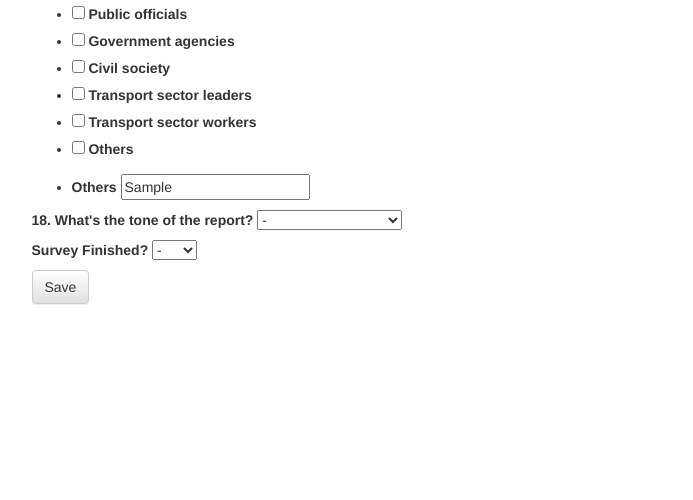
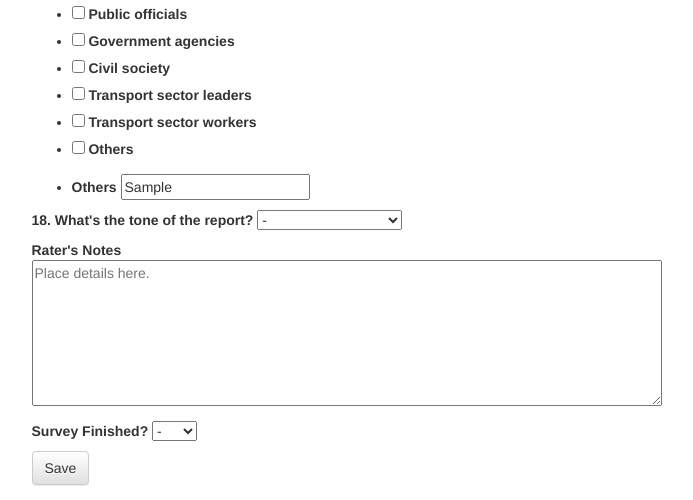
Before and after one commit to piafaustino/in-the-news, a Django app: page /post/1/edit/ in a window 1280 px wide. Shown: the part 4081-4581 px from the top of the page, without its empty margins (46-739 px from the left). Before the commit the page ends 4386 px from the top, so only its background shows below. Run offline with Django 3.2, Linux system fonts and the light colour scheme; tables that the repository leaves empty hold one stand-in row (values such as "Sample post"); some libraries are stand-ins or nearby versions.

Commit message:
This closes issue #38

```diff
--- a/who_django/news_articles/forms.py
+++ b/who_django/news_articles/forms.py
@@ -245,4 +245,6 @@ class NewsArticleForm(forms.Form):
 	tone_label = "18. What's the tone of the report?"
 	tone = forms.ChoiceField(label=tone_label,choices=tone_choices,required=False)
 
+	rater_notes = forms.CharField(label="Rater's Notes", max_length=1000, widget=forms.Textarea, required=False)
+
 	completed = forms.ChoiceField(label='Survey Finished?',choices=(('-','-'),('Yes','Yes'),('No','No')),required=False)
--- a/who_django/news_articles/models.py
+++ b/who_django/news_articles/models.py
@@ -17,6 +17,7 @@ class NewsArticle(models.Model):
 	kicker = models.CharField(max_length=300,blank=True,null=True)
 	order_id = models.IntegerField(blank=True, null=True)
 	accident_time_of_day = models.CharField(max_length=300,blank=True,null=True)
+	rater_notes =  models.CharField(max_length=1000,blank=True,null=True)
 
 	#video article fields
 	view_count = models.IntegerField(blank=True, null=True)
--- a/who_django/news_articles/templates/news_articles/base_filter_edit.html
+++ b/who_django/news_articles/templates/news_articles/base_filter_edit.html
@@ -88,6 +88,11 @@
 			    		    <p><strong>{{ field.label }}</strong><br/>
 			    		    <textarea cols="75" id="id_injured_reported" name="injured_reported" rows="7" placeholder="Place details here."></textarea></p>
 
+			    		{% elif field.label == "Rater's Notes" %}
+			    			<p><strong>{{ field.label }}</strong><br/>
+			    			<textarea cols="75" id="id_rater_notes" name="rater_notes" rows="7"
+			    			placeholder="Place details here."></textarea></p>
+
 			    		{% else %}
 			    			<p><strong>{{ field.label }}</strong> {{ field }}</p>
 			    		{% endif %}
--- a/who_django/news_articles/views.py
+++ b/who_django/news_articles/views.py
@@ -26,10 +26,8 @@ def to_dict(instance):
 
 def string_to_list(input_dict):
 	test_dict = input_dict
-	print test_dict.keys()
 	for key in test_dict.keys():
 		dict_val = test_dict[key]
-		print type(dict_val), dict_val
 		try:
 			dict_val = ast.literal_eval(dict_val)
 			test_dict[key] = dict_val
@@ -121,6 +119,7 @@ def article_detail(request,pk):
 def article_edit(request, pk):
 	article = get_object_or_404(NewsArticle, pk=pk)
 	save_message = None
+
 	if request.method == "POST":
 		form = NewsArticleForm(request.POST)
 		if form.is_valid():
@@ -130,9 +129,12 @@ def article_edit(request, pk):
 
 			article = get_object_or_404(NewsArticle, pk=pk)
 			save_message = "Survey successfully saved."
+
 	article_dict = to_dict(article)
 	article_dict = string_to_list(article_dict)
+
 	print "OUTPUT DATA"
+	print type(article_dict)
 	pprint(article_dict)
 
 	form = NewsArticleForm(article_dict)
@@ -140,16 +142,12 @@ def article_edit(request, pk):
 	#this part is for the page navigator
 	try:
 		prev_article_pk = NewsArticle.objects.filter(order_id__lt=article.order_id).order_by('order_id')[0].pk
-		print 'prev_article_pk', prev_article_pk
 	except Exception, e:
-		print 'article_edit error:', e
 		prev_article_pk = article.pk
 
 	try:
 		next_article_pk = NewsArticle.objects.filter(order_id__gt=article.order_id).order_by('order_id')[0].pk
-		print 'next_article_pk', next_article_pk
 	except Exception, e:
-		print 'article_edit error:', e
 		next_article_pk = article.pk
 
 	return render(request, 'news_articles/base_filter_edit.html', {'form': form,
@@ -462,23 +460,6 @@ def testing_post_view(request):
 
 		return render(request, 'news_articles/base_filter.html')
 
-'''
-def get_name(request):
-	# if this is a POST request we need to process the form data
-	if request.method == 'POST':
-		# create a form instance and populate it with data from the request:
-		form = NameForm(request.POST)
-		# check whether its valid:
-		if form.is_valid():
-			# process the data in form.cleaned_data as required.
-			# ...
-			# redirect to a new URL:
-			name = form.cleaned_data['your_name']
-	else:
-		form = NameForm()
-		name = ''
-	return render(request, 'news_articles/name.html',{'form':form,'current_name': 'dog','name':name})
-'''
 def article_complete_yes_list(request):
 	articles_list = NewsArticle.objects.filter(completed__startswith="Yes")\
 					.order_by('relevance_ranking').reverse()
```
Also changed, not shown: who_django/news_articles/migrations/0029_newsarticle_rater_notes.py (added).
